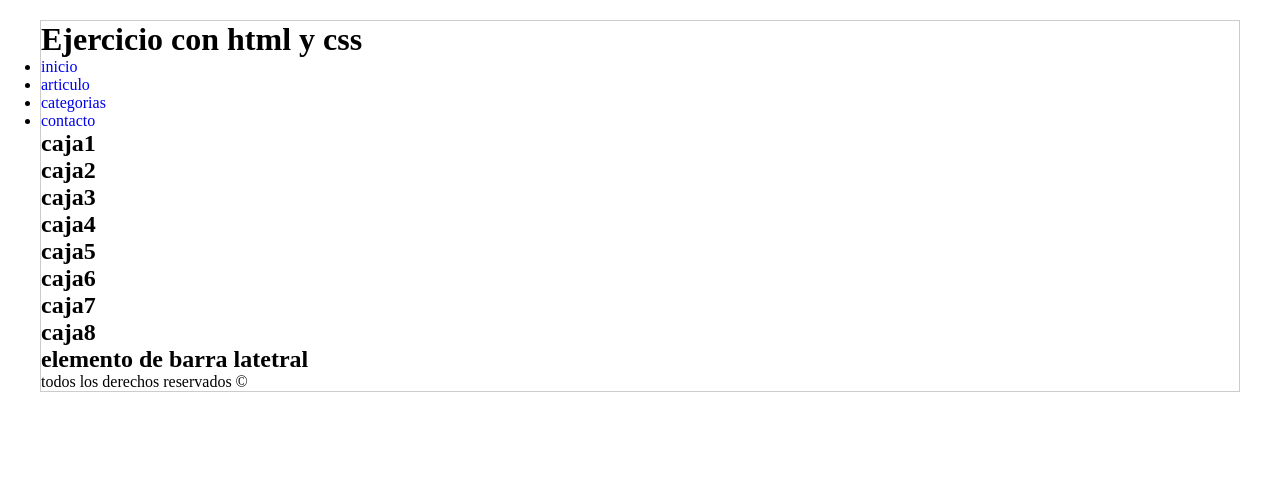
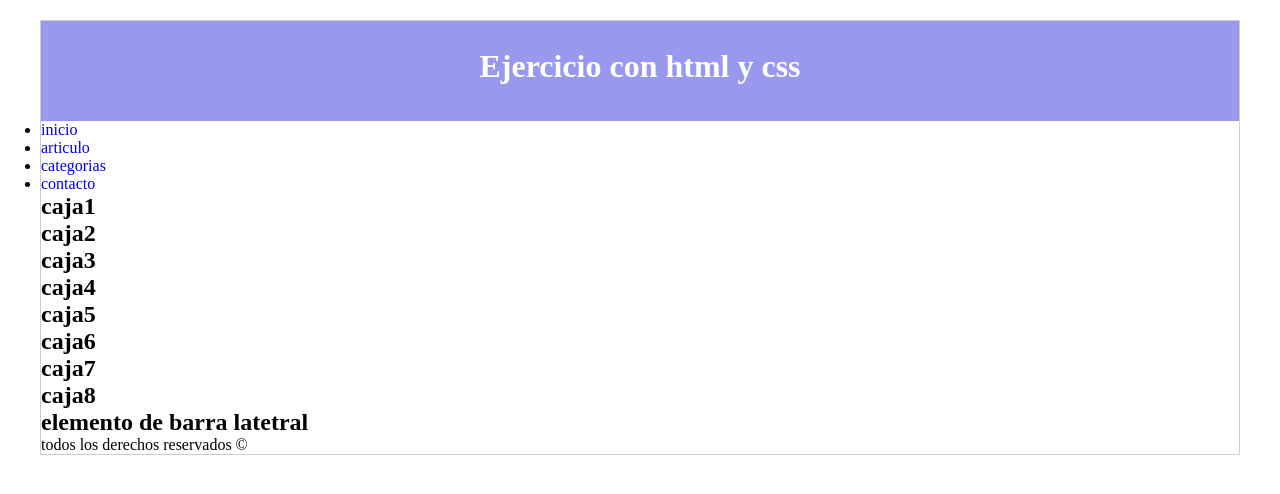
Before and after one commit to chris0315/mauqetacionwed, a plain HTML site: page 05-ejercicio/index.html in a window 1280 px wide. Drawn offline with Linux system fonts and the light colour scheme.

Commit message:
dandole estilo al header

```diff
--- a/05-ejercicio/style.css
+++ b/05-ejercicio/style.css
@@ -3,6 +3,7 @@
     padding: 0;
     box-sizing: border-box;
     text-decoration: none;
+    font-family: 'Times New Roman', Times, serif;
 }
 
 .contenedor {
@@ -11,3 +12,12 @@
     margin: 0 auto;
     margin-top: 20px;
 }
+
+#header {
+    width: 100%;
+    height: 100px;
+    background: rgba(71, 71, 221, 0.555);
+    color: #ffffff;
+    text-align: center;
+    line-height: 90px;
+}
```
